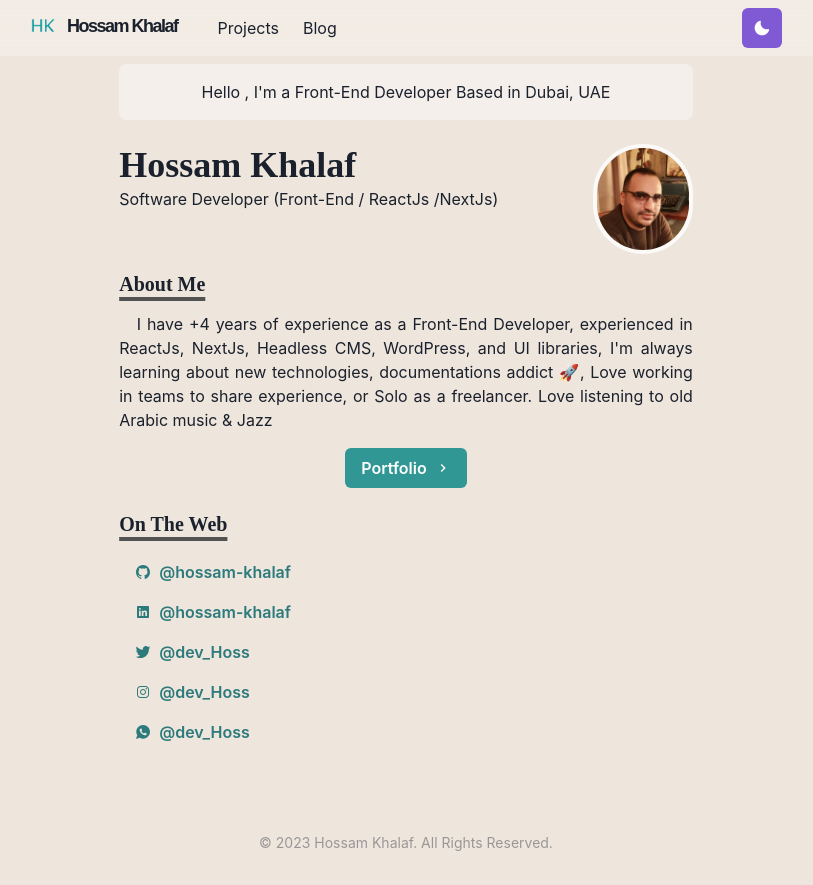
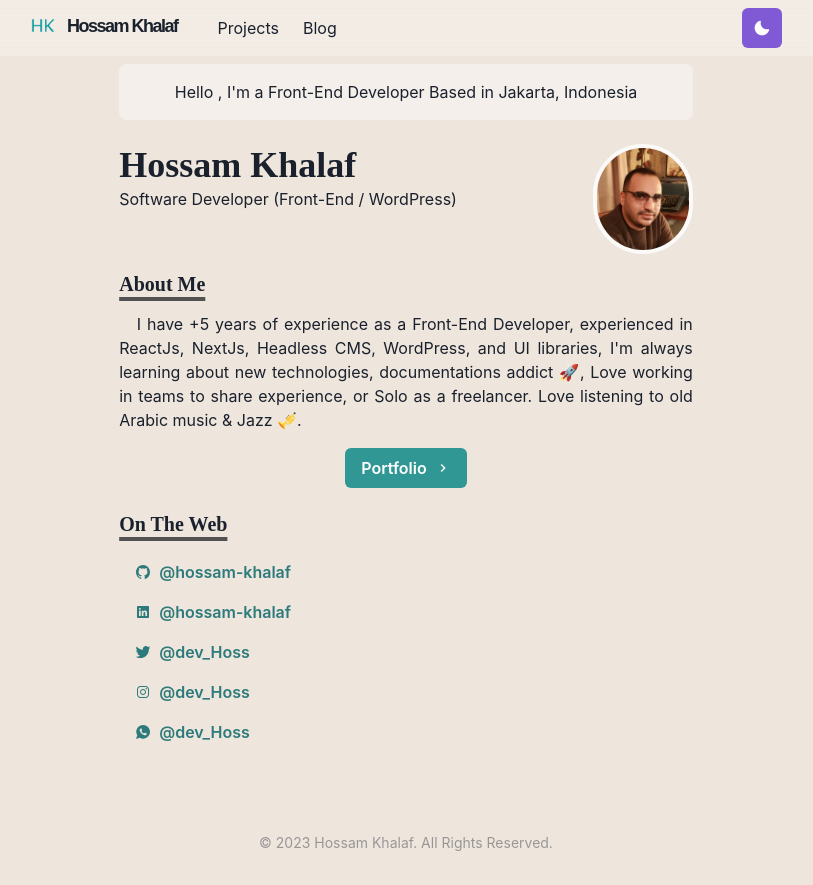
Before and after one commit to hossam-khalaf/portfolio, a Next.js app: page / in a window 1280 px wide. Shown: the whole page, without its empty margins (234-1047 px from the left). Built offline with nearby package versions, Linux system fonts and the light colour scheme.

Commit message:
Update index.js

```diff
--- a/pages/index.js
+++ b/pages/index.js
@@ -36,14 +36,14 @@ const Page = () => {
 					mt={2}
 					mb={6}
 					align='center'>
-					Hello , I&apos;m a Front-End Developer Based in Dubai, UAE
+					Hello , I&apos;m a Front-End Developer Based in Jakarta, Indonesia
 				</Box>
 				<Box display={{ md: 'flex' }}>
 					<Box flexGrow={1}>
 						<Heading as='h2' variant='page-title'>
 							Hossam Khalaf
 						</Heading>
-						<p>Software Developer (Front-End / ReactJs /NextJs) </p>
+						<p>Software Developer (Front-End / WordPress) </p>
 					</Box>
 					<Box
 						flexShrink={0}
@@ -69,11 +69,11 @@ const Page = () => {
 					</Heading>
 
 					<Paragraph>
-						I have +4 years of experience as a Front-End Developer, experienced
+						I have +5 years of experience as a Front-End Developer, experienced
 						in ReactJs, NextJs, Headless CMS, WordPress, and UI libraries,
 						I&apos;m always learning about new technologies, documentations
 						addict 🚀, Love working in teams to share experience, or Solo as a
-						freelancer. Love listening to old Arabic music & Jazz
+						freelancer. Love listening to old Arabic music & Jazz 🎺.
 					</Paragraph>
 					<Box align='center' my={4}>
 						<NextLink href='/projects'>
```
